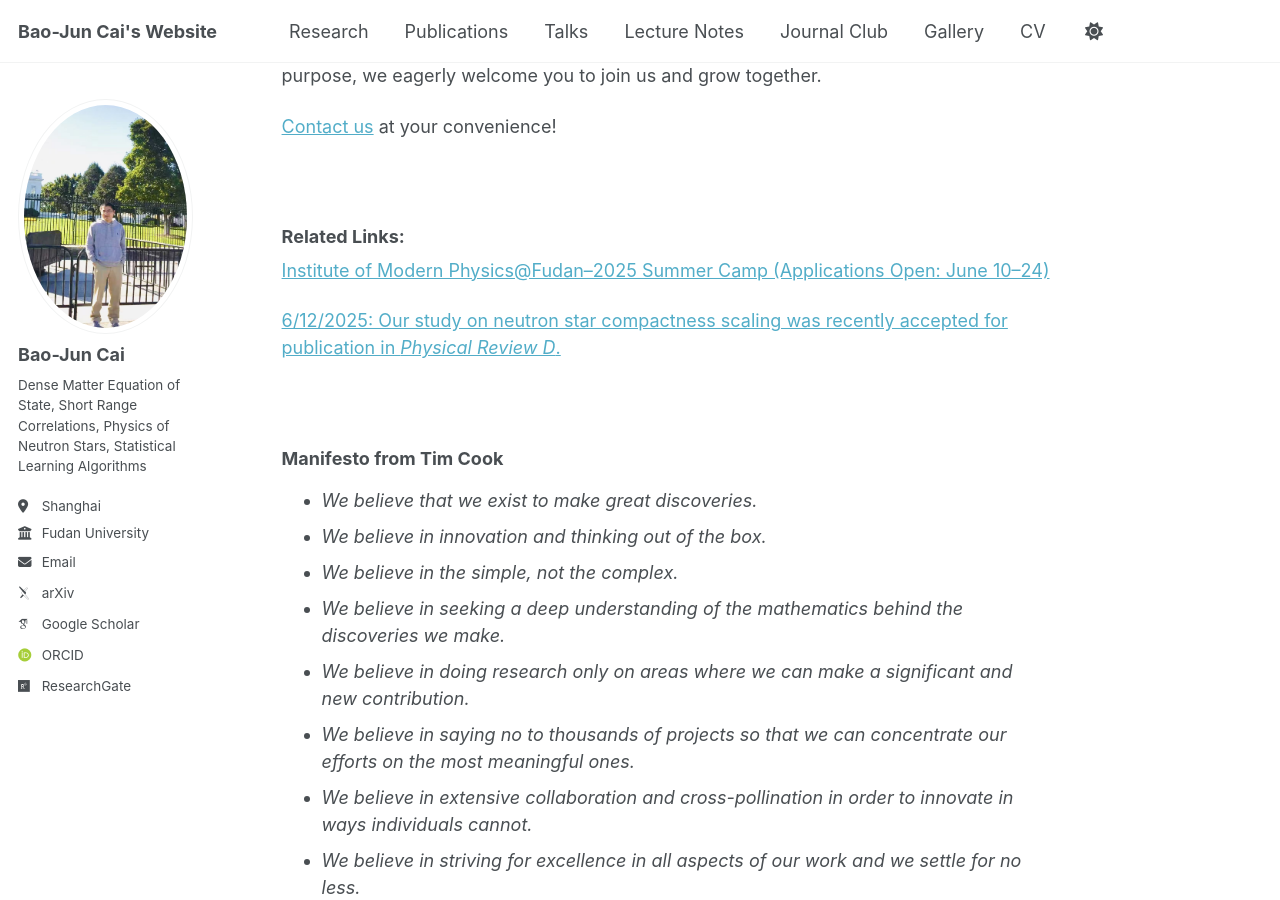
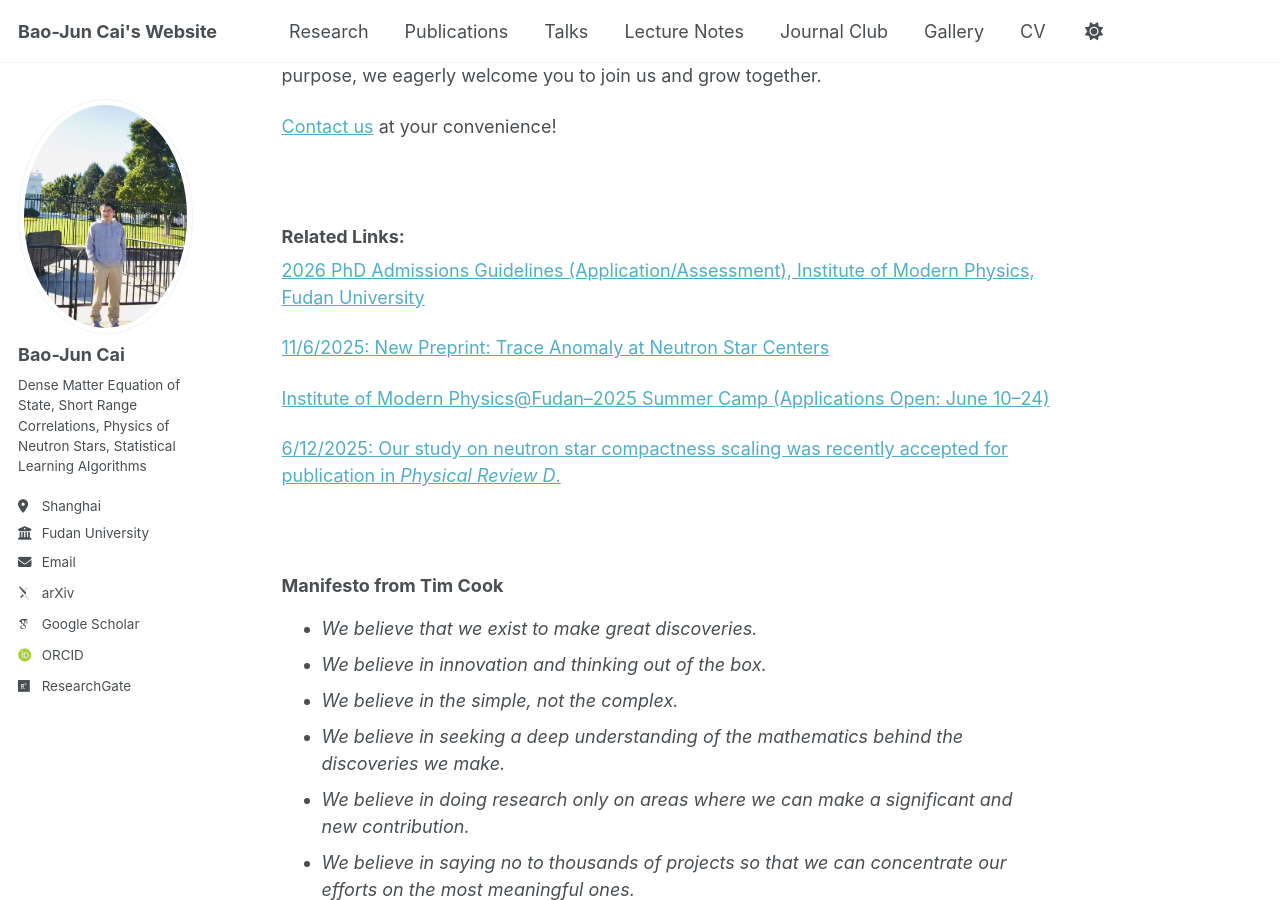
Before and after one commit to bjcai-phys/bjcai-phys.github.io, a Jekyll site: the page built from _pages/about.md, in a window 1280 px wide and 900 px high, scrolled down 1501 px. Built offline with Jekyll 4.4.1, drawn with Linux system fonts in a browser that asks for light colours; some web fonts are replaced.

Commit message:
Update about.md

```diff
--- a/_pages/about.md
+++ b/_pages/about.md
@@ -26,6 +26,10 @@ We believe science thrives on **curiosity**, **focus**, **collaboration**, and *
 <br>
 
 ### Related Links:
+[2026 PhD Admissions Guidelines (Application/Assessment), Institute of Modern Physics, Fudan University](https://imp.fudan.edu.cn/81/9b/c48956a754075/page.htm)
+
+[11/6/2025: New Preprint: Trace Anomaly at Neutron Star Centers](https://arxiv.org/abs/2511.03714)
+
 [Institute of Modern Physics@Fudan–2025 Summer Camp (Applications Open: June 10–24)](https://mp.weixin.qq.com/s/CjNtUoCTWvhyMr-NTT-sAA)
 
 [6/12/2025: Our study on neutron star compactness scaling was recently accepted for publication in *Physical Review D*.](https://arxiv.org/abs/2406.05025)
```
